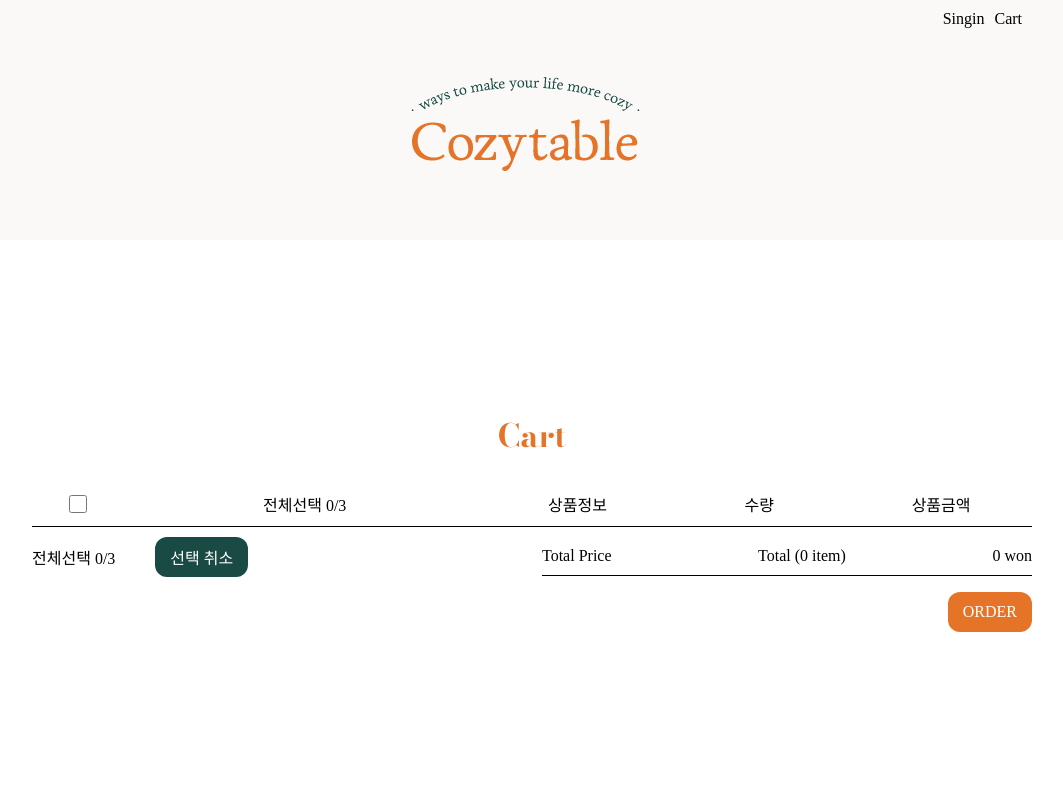
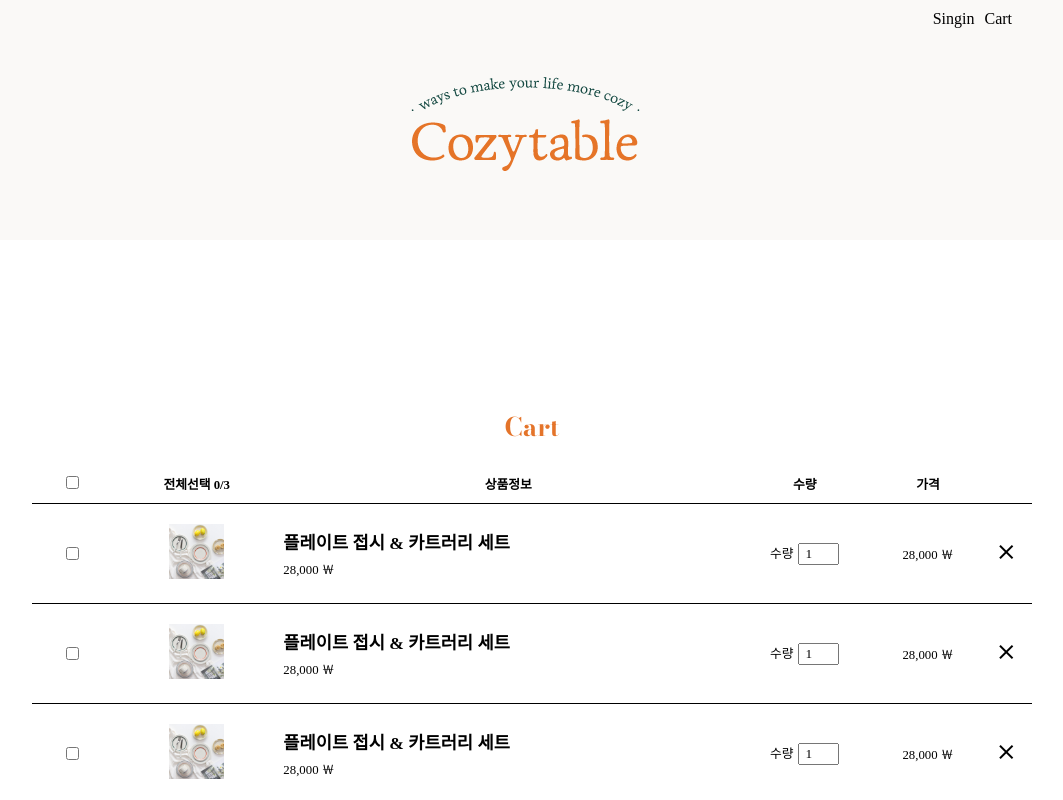
Before and after one commit to chamin966/react-cozy, a React (Create React App) app in the folder my-react/: page /cart in a window 1280 px wide. Shown: the top 800 px of the page, without its empty margins (108-1171 px from the left). Built offline with nearby package versions, Linux system fonts and the light colour scheme; a web font is replaced by a local one.

Commit message:
Feat: 장바구니 품목 CSS 구현

```diff
--- a/my-react/public/index.html
+++ b/my-react/public/index.html
@@ -14,6 +14,10 @@
   <link rel="preconnect" href="https://fonts.googleapis.com">
   <link rel="preconnect" href="https://fonts.gstatic.com" crossorigin>
   <link href="https://fonts.googleapis.com/css2?family=Bodoni+Moda:wght@700&display=swap" rel="stylesheet">
+
+  <!-- 구글 아이콘 링크 -->
+  <link rel="stylesheet"
+    href="https://fonts.googleapis.com/css2?family=Material+Symbols+Outlined:opsz,wght,FILL,GRAD@20..48,100..700,0..1,-50..200" />
 
 
 
--- a/my-react/src/Components/Header.jsx
+++ b/my-react/src/Components/Header.jsx
@@ -12,7 +12,11 @@ function Header() {
     display: flex;
     gap: 10px;
     justify-content: end;
-    padding: 10px 150px 45px 0px;
+    padding: 10px 20vh 45px 0px;
+
+    @media (max-width: 768px) {
+      padding: 10px 10vh 45px 0px;
+    }
   `;
 
   const CozyLogoDiv = styled.div`
--- a/my-react/src/Components/ProductInCart.jsx
+++ b/my-react/src/Components/ProductInCart.jsx
@@ -0,0 +1,64 @@
+import styled from 'styled-components';
+
+function ProductInCart() {
+  const ProductInCartContainer = styled.tr`
+    height: 100px;
+  `;
+  const ProductImage = styled.img`
+    height: 55px;
+    width: 55px;
+  `;
+
+  const ProductInfoTd = styled.td`
+    text-align: start;
+    #product-info__name {
+      font-weight: 600;
+      font-size: 1.1rem;
+      word-break: keep-all;
+      margin-bottom: 5px;
+    }
+  `;
+
+  const ProductCountTd = styled.td`
+    label {
+      margin-right: 5px;
+    }
+    input {
+      width: 30px;
+      padding-left: 5px;
+    }
+  `;
+
+  const RemoveBtn = styled.button`
+    background-color: white;
+    border: none;
+  `;
+  return (
+    <ProductInCartContainer>
+      <td>
+        <input type='checkbox' />
+      </td>
+      <td>
+        <ProductImage src='/images/cozy_item1.jpg' alt='제목없음' />
+      </td>
+      <ProductInfoTd>
+        <div id='product-info__name'>플레이트 접시 & 카트러리 세트</div>
+        <div>28,000 ￦</div>
+      </ProductInfoTd>
+      <ProductCountTd>
+        <label htmlFor='productCount'>수량</label>
+        <input type='number' id='productCount' defaultValue={1} />
+      </ProductCountTd>
+      <td>28,000 ￦</td>
+      <td>
+        <RemoveBtn>
+          <span class='material-symbols-outlined'>close</span>
+        </RemoveBtn>
+      </td>
+    </ProductInCartContainer>
+  );
+}
+
+export default ProductInCart;
+
+// 천단위 콤마: console.log(number.toLocaleString('ko-KR')); // 3,500 한국기준
--- a/my-react/src/Pages/Cart.jsx
+++ b/my-react/src/Pages/Cart.jsx
@@ -1,4 +1,5 @@
 import styled from 'styled-components';
+import ProductInCart from '../Components/ProductInCart';
 
 function Cart() {
   const CartContainer = styled.div`
@@ -6,6 +7,7 @@ function Cart() {
     justify-content: center;
     min-height: 45vh;
     padding: 150px 20px;
+    font-size: 0.8rem;
   `;
 
   const CartContentBox = styled.div`
@@ -20,13 +22,17 @@ function Cart() {
     }
   `;
 
-  const ProductTextUpper = styled.div`
-    display: grid;
-    grid-template-columns: 1fr 4fr 2fr 2fr 2fr;
+  const ProductTextTable = styled.table`
     width: 100%;
     text-align: center;
     border-bottom: 1px solid black;
-    padding: 10px 0px;
+    border-collapse: collapse;
+
+    th,
+    tr {
+      border-bottom: 1px solid black;
+      padding: 10px;
+    }
   `;
 
   const ProductTextLower = styled.div`
@@ -101,14 +107,20 @@ function Cart() {
     <CartContainer>
       <CartContentBox>
         <h1>Cart</h1>
-        <ProductTextUpper>
-          <input type='checkbox' />
-          <div>전체선택 0/3</div>
-          <div>상품정보</div>
-          <div>수량</div>
-          <div>상품금액</div>
-        </ProductTextUpper>
-
+        <ProductTextTable>
+          <tr>
+            <th>
+              <input type='checkbox' />
+            </th>
+            <th>전체선택 0/3</th>
+            <th>상품정보</th>
+            <th>수량</th>
+            <th>가격</th>
+          </tr>
+          <ProductInCart />
+          <ProductInCart />
+          <ProductInCart />
+        </ProductTextTable>
         <ProductTextLower>
           <ChooseBox>
             <div>전체선택 0/3</div>
```
